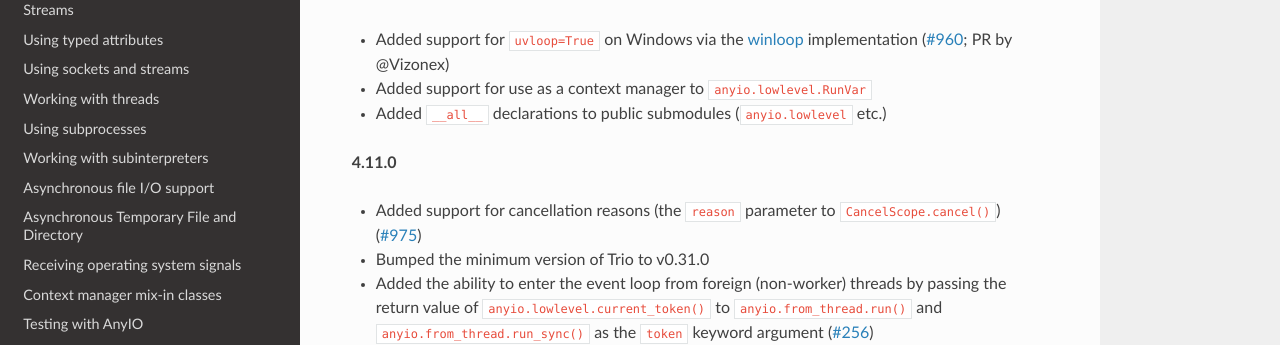
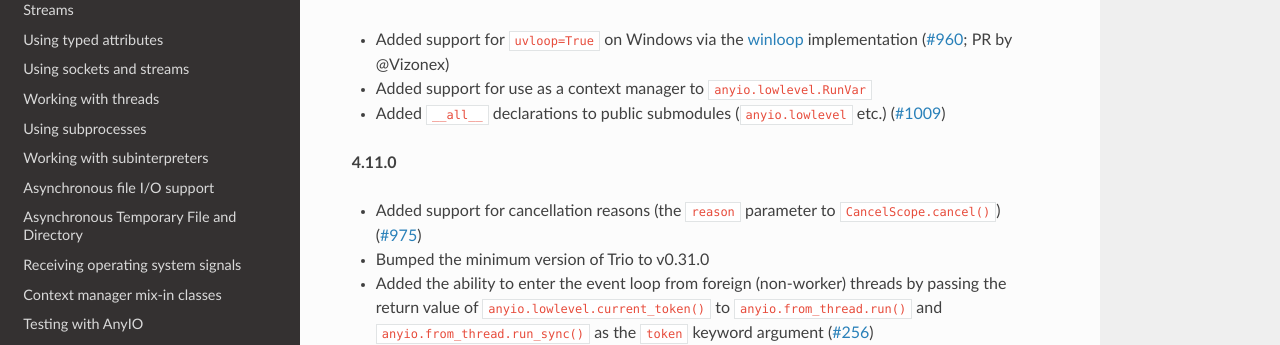
Before and after one commit to agronholm/anyio, a Sphinx documentation site: the page built from docs/versionhistory.rst, in a window 1280 px wide and 900 px high. Shown: the part 228-573 px from the top of the window. Built offline with Sphinx 7.4.7 and the Read the Docs theme 3.1.0, drawn with Linux system fonts in a browser that asks for light colours; the version number could not be read and is left out.

Commit message:
Added the PR number to changelog

```diff
--- a/docs/versionhistory.rst
+++ b/docs/versionhistory.rst
@@ -9,6 +9,7 @@ This library adheres to `Semantic Versioning 2.0 <http://semver.org/>`_.
   (`#960 <https://github.com/agronholm/anyio/pull/960>`_; PR by @Vizonex)
 - Added support for use as a context manager to ``anyio.lowlevel.RunVar``
 - Added ``__all__`` declarations to public submodules (``anyio.lowlevel`` etc.)
+  (`#1009 <https://github.com/agronholm/anyio/pull/1009>`_)
 
 .. _winloop: https://github.com/Vizonex/Winloop
 
```
